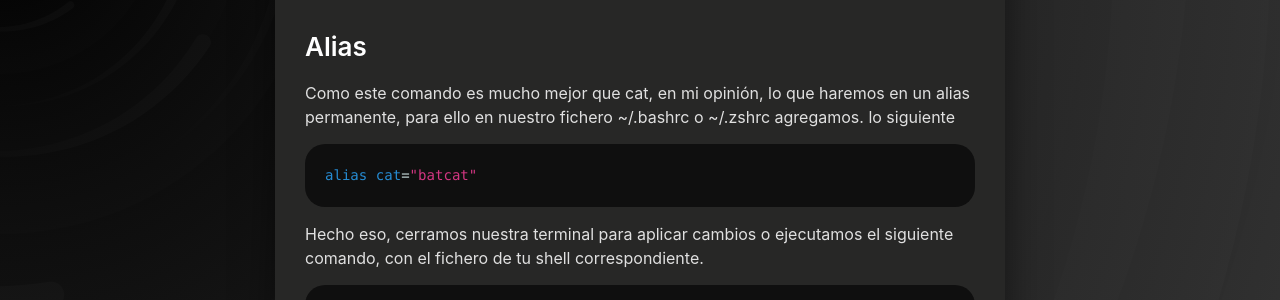
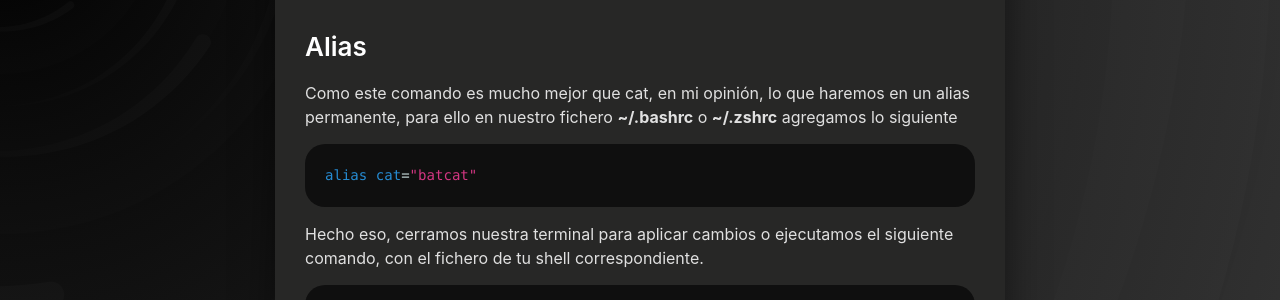
Before and after one commit to H4ckTrick/H4ckTrick.github.io, a Jekyll site: the page built from _posts/2022-04-20-Batcat-en-Linux.md, in a window 1280 px wide and 900 px high, scrolled down 738 px. Shown: the part 308-608 px from the top of the window. Built offline with Jekyll 4.4.1, drawn with Linux system fonts in a browser that asks for light colours; a script that is not in the unit is left out.

````diff
--- a/_posts/2022-04-20-Batcat-en-Linux.md
+++ b/_posts/2022-04-20-Batcat-en-Linux.md
@@ -4,10 +4,10 @@ author: Conde
 ---
 
 ## Indice
-- [Definición](#Definción)
-- [Instalación](#Instalación)
-- [Parámetros](#Párametros)
-- [Alias](#Alias)
+- [Definición](#definción)
+- [Instalación](#instalación)
+- [Parámetros](#párametros)
+- [Alias](#alias)
 
 ### Definción
 Batcat, es un comando que nos permite visualizar el contenido de los ficheros de una forma más comoda, ya que reconoce
@@ -25,18 +25,19 @@ sudo apt-get install -y batcat
 - -n o --number
 - -A o --show-all
 
-Si tenemos un script en ptyhon por ejemplo, podemos indicarle que el lenguaje que va a utilizar sea python, aun que lo coge por defecto en algunas ocasiones, cuando
-lanzamos un curl por ejemplo no lo detecta.
+Si tenemos un script en ptyhon por ejemplo, podemos indicarle que el lenguaje que va a utilizar sea python, aun que lo coge por defecto en algunas ocasiones,
+cuando lanzamos un curl por ejemplo no lo detecta.
 ```bash
 batcat -l python script.py
 ```
 ### Alias
-Como este comando es mucho mejor que cat, en mi opinión, lo que haremos en un alias permanente, para ello en nuestro fichero ~/.bashrc o ~/.zshrc agregamos.
-lo siguiente
+Como este comando es mucho mejor que cat, en mi opinión, lo que haremos en un alias permanente,
+para ello en nuestro fichero **~/.bashrc** o **~/.zshrc** agregamos lo siguiente
 ```bash
 alias cat="batcat"
 ```
-Hecho eso, cerramos nuestra terminal para aplicar cambios o ejecutamos el siguiente comando, con el fichero de tu shell correspondiente.
+Hecho eso, cerramos nuestra terminal para aplicar cambios o ejecutamos el siguiente comando,
+con el fichero de tu shell correspondiente.
 ```bash
 source ~/.zshrc
 ```
````
